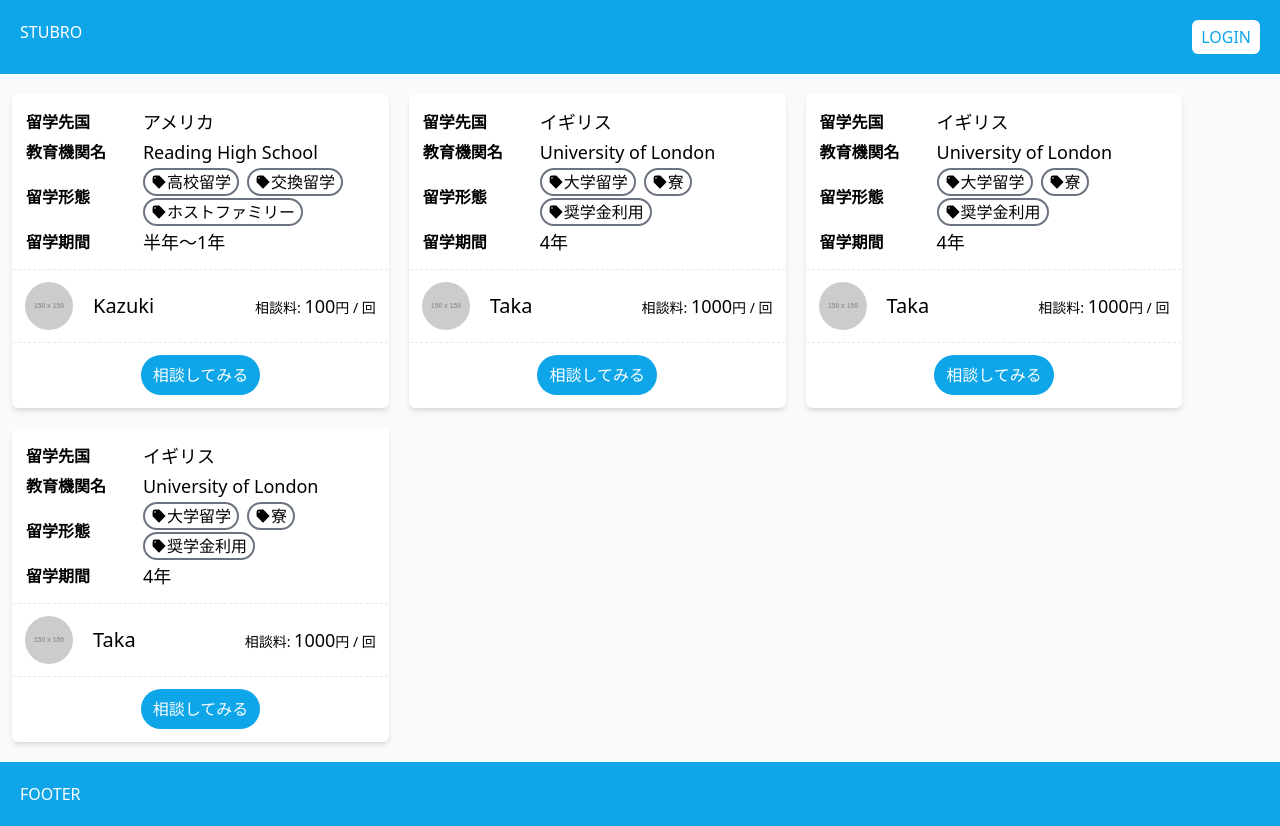
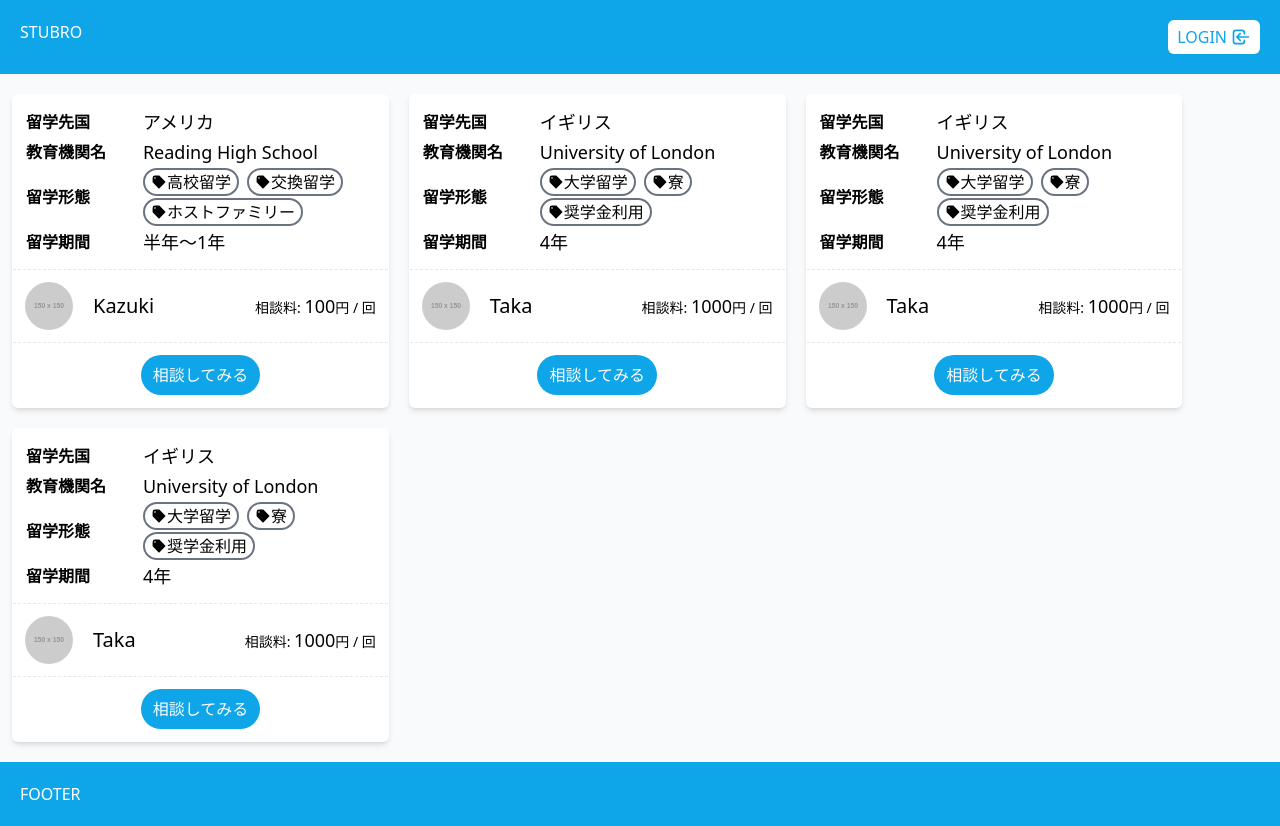
Before and after one commit to kazukitaninaka/stubro, a Next.js app in the folder app/: page / in a window 1280 px wide. Built offline with nearby package versions, Linux system fonts and the light colour scheme; no server answers.

Commit message:
adjust style of login button

```diff
--- a/app/components/Layout.tsx
+++ b/app/components/Layout.tsx
@@ -3,6 +3,7 @@ import { useSelector } from 'react-redux';
 import useAuth from '../hooks/useAuth';
 import { RootState } from '../stores';
 import { UserCircleIcon } from '@heroicons/react/solid';
+import { LoginIcon } from '@heroicons/react/outline';
 import Link from 'next/link';
 import { useRouter } from 'next/router';
 
@@ -22,10 +23,11 @@ export default function Layout({ children }: { children: ReactNode }) {
           </Link>
         ) : (
           <button
-            className='bg-white text-sky-500 border border-transparent rounded-md px-2 py-1 hover:bg-slate-100'
+            className='bg-white text-sky-500 border border-transparent rounded-md px-2 py-1 hover:bg-slate-100 flex items-center gap-x-1'
             onClick={() => router.push('/signin')}
           >
-            LOGIN
+            <span>LOGIN</span>
+            <LoginIcon className='h-5 w-5' />
           </button>
         )}
       </header>
```
